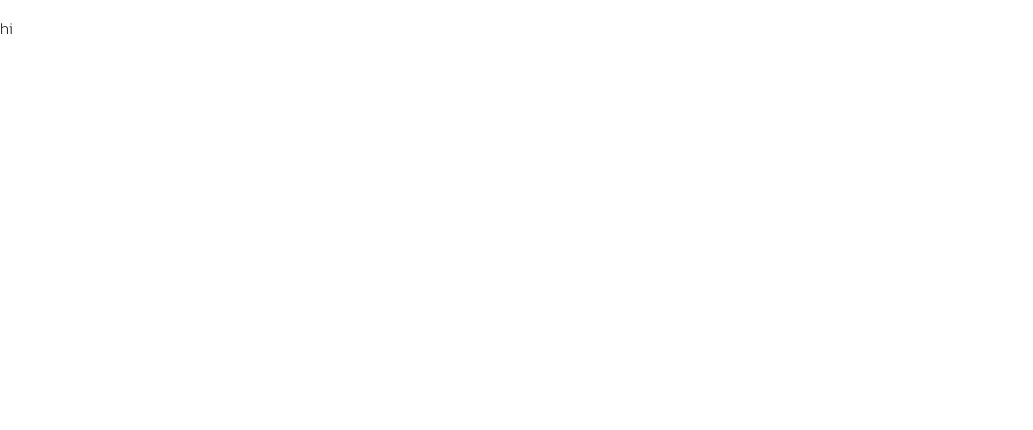
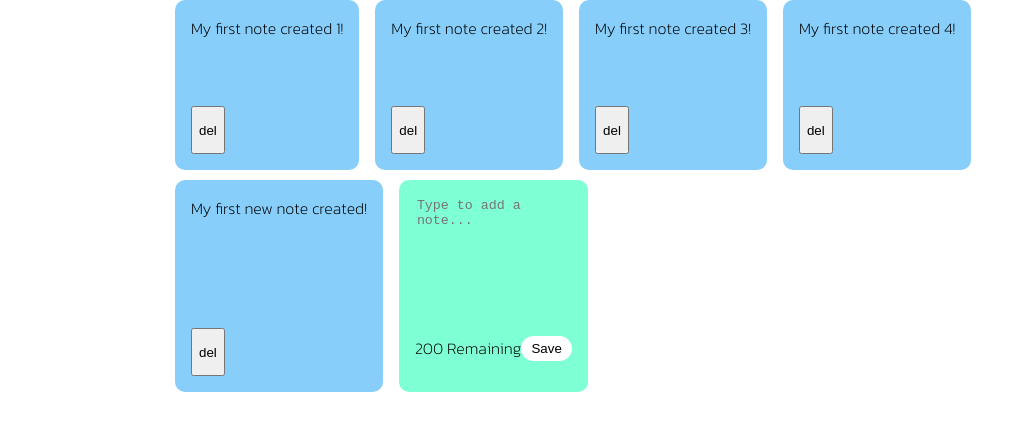
Before and after one commit to mariyafrantsava/notes, a React app: page / in a window 1280 px wide. Shown: the whole page, without its empty margins (0-1033 px from the left). Built offline with nearby package versions, Linux system fonts and the light colour scheme.

Commit message:
feat: add layout, add functional add note, delete note

```diff
--- /dev/null
+++ b/src/components/add-note/add-note.js
@@ -0,0 +1,38 @@
+import React, {useState} from 'react';
+import './add-note.scss';
+
+const AddNote = ({handleAddNote}) => {
+    const [noteText, setNoteText] = useState('');
+
+    const handleChange = (event) => {
+        setNoteText(event.target.value)
+    }
+
+    const handleSaveClick = () => {
+        if(noteText.trim().length > 0){
+            handleAddNote(noteText);
+            setNoteText('');
+        }
+    }
+    return(
+        <div className="note new">
+            <textarea
+                rows="8"
+                cols="10"
+                placeholder="Type to add a note..."
+                value={noteText}
+                onChange={handleChange}>
+            </textarea>
+            <div className="note-footer">
+                <p>200 Remaining</p>
+                <button
+                    className="save"
+                    onClick={handleSaveClick}>
+                    Save
+                </button>
+            </div>
+        </div>
+    )
+}
+
+export default AddNote;
--- /dev/null
+++ b/src/components/add-note/add-note.scss
@@ -0,0 +1,23 @@
+.note.new{
+  background-color: aquamarine;
+}
+
+textarea{
+  border: none;
+  resize: none;
+  background-color: aquamarine;
+}
+
+textarea:focus{
+  outline: none;
+}
+
+.save{
+  background-color: white;
+  border: none;
+  border-radius: 15px;
+  padding: 5px 10px;
+}
+.save:hover{
+  background-color: #ecebeb;
+}
--- a/src/components/app/app.js
+++ b/src/components/app/app.js
@@ -1,13 +1,52 @@
-import React, { Component } from "react";
+import React, { useState }  from "react";
 import './app.scss';
+import NotesList from "../notes-list/notes-list";
 
-export default class App extends Component {
+const App = () => {
+    const [notes, setNotes] = useState([
+        {
+            id: "0",
+            text: "My first note created 1!"
+        },
+        {
+            id: "1",
+            text: "My first note created 2!"
+        },
+        {
+            id: "2",
+            text: "My first note created 3!"
+        },
+        {
+            id: "3",
+            text: "My first note created 4!"
+        },
+        {
+            id: "3",
+            text: "My first new note created!"
+        },
+    ]);
 
-    render() {
+    const addNote = (text) => {
+        const newNote = {
+            id: 999,
+            text: text
+        }
+        const newNotes = [...notes, newNote];
+        setNotes(newNotes);
+    }
+        const deleteNote = (id) => {
+            const newNotes = notes.filter((note) => note.id !== id);
+            setNotes(newNotes);
+        }
+
         return (
-            <div>
-                <p>hi</p>
+            <div className="container">
+                <NotesList
+                    notes={notes}
+                    handleAddNote={addNote}
+                    handleDeleteNote={deleteNote}/>
             </div>
         );
-    }
 }
+
+export default App;
--- a/src/components/app/app.scss
+++ b/src/components/app/app.scss
@@ -8,3 +8,11 @@ body {
 * {
   box-sizing: border-box;
 }
+
+.container{
+  max-width: 960px;
+  margin-right: auto;
+  margin-left: auto;
+  padding-right: 15px;
+  padding-left: 15px;
+}
--- /dev/null
+++ b/src/components/note/note.js
@@ -0,0 +1,17 @@
+import React from "react";
+import './note.scss';
+
+const Note = ({id, text, handleDeleteNote}) => {
+    return(
+        <div className="note">
+            <span id={id}>{text}</span>
+            <div className="note-footer">
+                <button onClick={() => handleDeleteNote(id)}>
+                    <p>del</p>
+                </button>
+            </div>
+        </div>
+    )
+    }
+
+    export default Note;
--- /dev/null
+++ b/src/components/note/note.scss
@@ -0,0 +1,16 @@
+.note{
+  background-color: lightskyblue;
+  margin-bottom: 10px;
+  border-radius: 10px;
+  padding: 1rem;
+  min-height: 170px;
+  display: flex;
+  flex-direction: column;
+  justify-content: space-between;
+}
+
+.note-footer{
+  display: flex;
+  align-items: center;
+  justify-content: space-between;
+}
--- a/src/components/notes-list/notes-list.js
+++ b/src/components/notes-list/notes-list.js
@@ -0,0 +1,19 @@
+import React from "react";
+import './notes-list.scss';
+import Note from "../note/note"
+import AddNote from "../add-note/add-note";
+
+const NotesList = ({notes, handleAddNote, handleDeleteNote}) => {
+    return <div className='notes-list'>
+        {notes.map((note) => (
+            <Note
+                id={note.id}
+                text={note.text}
+                handleDeleteNote={handleDeleteNote}/>
+            )
+        )}
+        <AddNote handleAddNote={handleAddNote} />
+    </div>
+}
+
+export default NotesList;
--- /dev/null
+++ b/src/components/notes-list/notes-list.scss
@@ -0,0 +1,9 @@
+.notes-list{
+  //display: grid;
+  //grid-gap: 1rem;
+  //grid-template-columns: repeat(auto-fit, minmax(250px, 1fr));
+  display: flex;
+  flex-direction: row;
+  column-gap: 1rem;
+  flex-flow: row wrap;
+}
--- a/src/index.js
+++ b/src/index.js
@@ -3,5 +3,4 @@ import ReactDOM from 'react-dom';
 
 import App from './components/app';
 
-ReactDOM.render(<App />,
-    document.getElementById('root'));
+ReactDOM.render(<App />, document.getElementById('root'));
--- /dev/null
+++ b/webpack.config.js
@@ -0,0 +1,60 @@
+const HtmlWebpackPlugin = require('html-webpack-plugin');
+const MiniCssExtractPlugin = require('mini-css-extract-plugin');
+
+module.exports = {
+    mode: "production",
+    module: {
+        rules: [
+            {
+                test: /\.js$/,
+                exclude: /node_modules/,
+                loader: 'babel-loader'
+            },
+            {
+                test: /\.(png|jpg|jpeg|gif|ico)$/,
+                use: [
+                    {
+                        loader: 'file-loader',
+                        options: {
+                            outputPath: 'images',
+                            name: '[name]-[sha1:hash:7].[ext]'
+                        }
+                    }
+                ]
+            },
+            {
+                test: /\.(ttf|otf|eot|woff|woff2)$/,
+                use: [
+                    {
+                        loader: 'file-loader',
+                        options: {
+                            outputPath: 'fonts',
+                            name: '[name].[ext]'
+                        }
+                    }
+                ]
+            },
+            {
+                test: /\.(css)$/,
+                use: [ MiniCssExtractPlugin.loader, 'css-loader' ]
+            },
+            {
+                test: /\.(s[ca]ss)$/,
+                use: [ MiniCssExtractPlugin.loader, 'css-loader', 'sass-loader' ]
+            }
+        ]
+    },
+    plugins: [
+        new HtmlWebpackPlugin({
+            title: "tradeUnionMKTS",
+            buildTime: new Date().toISOString(),
+            template: "public/index.html"
+        }),
+        new MiniCssExtractPlugin({
+            filename: 'main-[hash:8].css'
+        })
+    ],
+    devServer: {
+        open: true
+    }
+};
```
